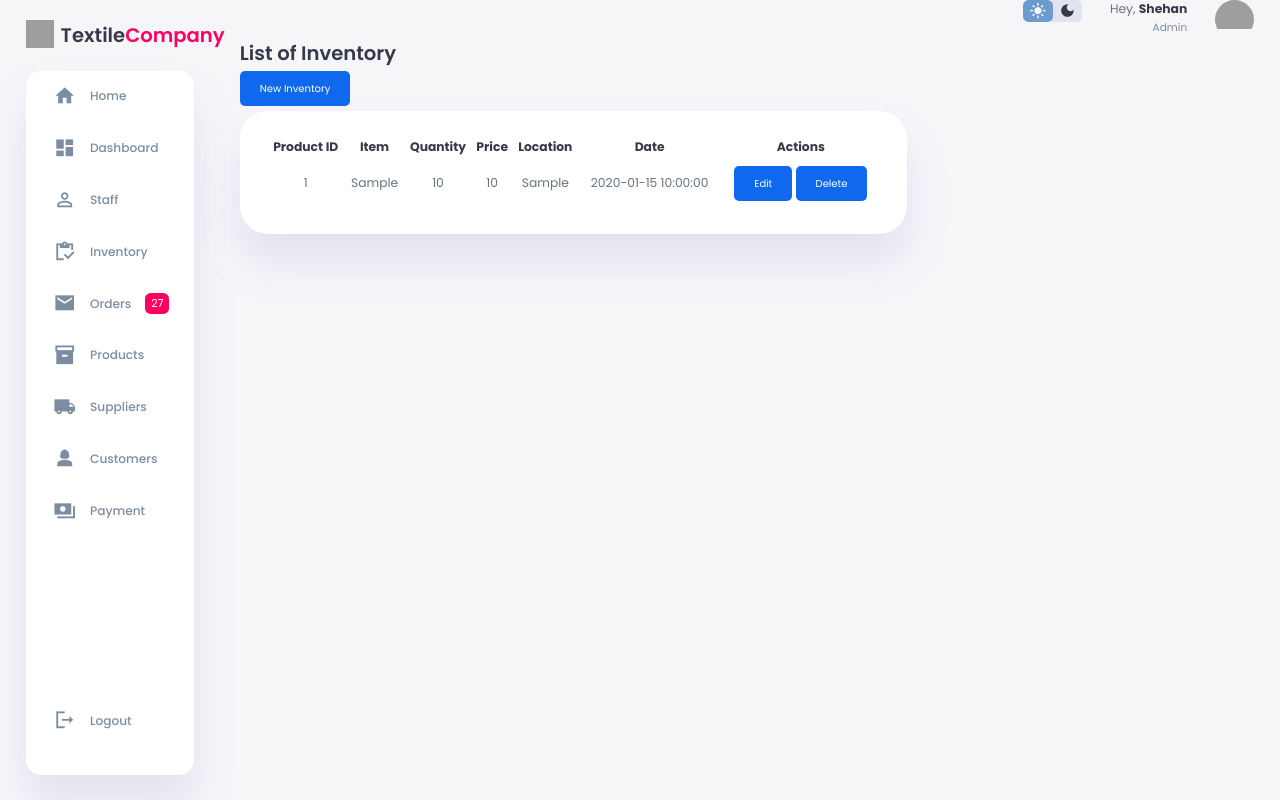
After one commit to shehanjay2000/IAWD, a PHP site: the page made by dashboard/tab-3/tab-3 (1).php in a window 1280 px wide. The commit adds this page. Run offline with PHP 8.4, Linux system fonts and the light colour scheme; tables that the repository leaves empty or names only in its code hold one stand-in row (values such as "Sample post"); grey boxes are pictures that could not be loaded.

Commit message:
create the inventory

```diff
--- /dev/null
+++ b/dashboard/tab-3/tab-3 (1).php
@@ -0,0 +1,145 @@
+<!DOCTYPE html>
+<html lang="en">
+<head>
+    <meta charset="UTF-8">
+    <meta name="viewport" content="width=device-width, initial-scale=1.0">
+    <link href="https://fonts.googleapis.com/icon?family=Material+Icons+Sharp" rel="stylesheet">
+    <link rel="stylesheet" href="tab-3.css">
+    <title>Inventory Management</title>
+</head>
+<body>
+<div class="container">
+    <!-- Sidebar -->
+    <aside>
+        <div class="toggle">
+            <div class="logo">
+                <img src="../tab-1/images/clothes.png" alt="logo">
+                <h2>Textile<span class="danger">Company</span></h2>
+            </div>
+            <div class="close" id="close-btn">
+                <span class="material-icons-sharp">close</span>
+            </div>
+        </div>
+        <div class="sidebar">
+            <a href="../home/home.php" id="home">
+                <span class="material-icons-sharp">home</span><h3>Home</h3>
+            </a>
+            <a href="../tab-1/tab-1.php" id="tab1">
+                <span class="material-icons-sharp">dashboard</span><h3>Dashboard</h3>
+            </a>
+            <a href="../tab-2/tab-2.php" id="tab2">
+                <span class="material-icons-sharp">person_outline</span><h3>Staff</h3>
+            </a>
+            <a href="../tab-3/tab-3.php" id="tab3">
+                <span class="material-icons-sharp">inventory</span><h3>Inventory</h3>
+            </a>
+            <a href="../tab-4/tab-4.php" id="tab4">
+                <span class="material-icons-sharp">email</span>
+                <h3>Orders</h3><span class="message-count">27</span>
+            </a>
+            <a href="../tab-5/tab-5.php" id="tab5">
+                <span class="material-icons-sharp">inventory_2</span><h3>Products</h3>
+            </a>
+            <a href="../tab-6/tab-6.php" id="tab6">
+                <span class="material-icons-sharp">local_shipping</span><h3>Suppliers</h3>
+            </a>
+            <a href="../tab-7/tab-7.php" id="tab7">
+                <span class="material-icons-sharp">person_3</span><h3>Customers</h3>
+            </a>
+            <a href="../tab-8/tab-8.php" id="tab8">
+                <span class="material-icons-sharp">payments</span><h3>Payment</h3>
+            </a>
+            <a href="../tab-1/logout.php">
+                <span class="material-icons-sharp">logout</span><h3>Logout</h3>
+            </a>
+        </div>
+    </aside>
+
+    <!-- Main Content -->
+    <main>
+        <div class="containerForm">
+            <h2>List of Inventory</h2>
+            <a class="btn btn-primary" href="create.php" role="button">New Inventory</a>
+            <br>
+            <table>
+                <thead>
+                    <tr>
+                        <th>Product ID</th>
+                        <th>Item</th>
+                        <th>Quantity</th>
+                        <th>Price</th>
+                        <th>Location</th>
+                        <th>Date</th>
+                        <th>Actions</th>
+                    </tr>
+                </thead>
+                <tbody>
+                    <?php
+                    $host = "localhost";
+                    $username = "root";
+                    $password = "";
+                    $database = "textiledb";
+
+                    // Create connection
+                    $conn = new mysqli($host, $username, $password, $database);
+
+                    // Check connection
+                    if ($conn->connect_error) {
+                        die("Connection failed: " . $conn->connect_error);
+                    }
+
+                    // Read all rows from the inventory table
+                    $sql = "SELECT * FROM inventory";
+                    $result = $conn->query($sql);
+
+                    if (!$result) {
+                        die("Invalid query: " . $conn->error);
+                    }
+
+                    // Fetch and display data
+                    while ($row = $result->fetch_assoc()) {
+                        echo "
+                        <tr>
+                            <td>{$row['product_id']}</td>
+                            <td>{$row['item']}</td> <!-- Ensure the field is lowercase -->
+                            <td>{$row['quantity_in_stock']}</td>
+                            <td>{$row['price']}</td>
+                            <td>{$row['location']}</td>
+                            <td>{$row['date_added']}</td>
+                            <td>
+                                <a class='btn btn-primary btn-sm' href='edit.php?id={$row['id']}'>Edit</a>
+                                <a class='btn btn-danger btn-sm' href='delete.php?id={$row['id']}'>Delete</a>
+                            </td>
+                        </tr>";
+                    }
+                    ?>
+                </tbody>
+            </table>
+        </div>
+    </main>
+
+    <!-- Right Section -->
+    <div class="right-section">
+        <div class="nav">
+            <button id="menu-btn">
+                <span class="material-icons-sharp">menu</span>
+            </button>
+            <div class="dark-mode">
+                <span class="material-icons-sharp active">light_mode</span>
+                <span class="material-icons-sharp">dark_mode</span>
+            </div>
+            <div class="profile">
+                <div class="info">
+                    <p>Hey, <b>Shehan</b></p><small class="text-muted">Admin</small>
+                </div>
+                <div class="profile-photo">
+                    <img src="images/profile-1.jpg" alt="Profile Photo">
+                </div>
+            </div>
+        </div>
+    </div>
+</div>
+
+<script src="tab-3.js"></script>
+</body>
+</html>
--- a/dashboard/tab-3/tab-3.css
+++ b/dashboard/tab-3/tab-3.css
@@ -206,6 +206,7 @@ main{
     margin-left: 1.5rem;
 }
 
+<<<<<<< Updated upstream
 
 
 .right-section{
@@ -263,6 +264,8 @@ main{
 
 
 
+=======
+>>>>>>> Stashed changes
 @media screen and (max-width: 1200px) {
     .container{
         width: 95%;
@@ -392,3 +395,48 @@ main{
 
 
 }
+
+main .containerForm{
+    margin-top: 1.3rem;
+}
+
+main .containerForm h2{
+    margin-bottom: 0.8rem;
+}
+
+main .containerForm table{
+    margin-top: 1.0rem;
+    background-color: var(--color-white);
+    width: 100%;
+    padding: var(--card-padding);
+    text-align: center;
+    box-shadow: var(--box-shadow);
+    border-radius: var(--card-border-radius);
+    transition: all 0.3s ease;
+}
+
+main .containerForm table:hover{
+    box-shadow: none;
+}
+
+main table tbody td{
+    height: 3.5rem;
+    border-bottom: 1px solid var(--color-light);
+    color: var(--color-dark-variant);
+}
+
+main table tbody tr:last-child td{
+    border: none;
+}
+
+main .containerForm a{
+    background-color: #1068ee;
+    color: white;
+    border: none;
+    border-radius: 5px;
+    padding: 10px 20px;
+    font-size: 10px;
+    cursor: pointer;
+    transition: background-color 0.3s ease;
+
+}
```
Also changed, not shown: dashboard/tab-3/create.php (added, +137 -0 lines), dashboard/tab-3/delete (1).php (added, +25 -0 lines), dashboard/tab-3/edit (1).php (added, +170 -0 lines), 1 other file.
